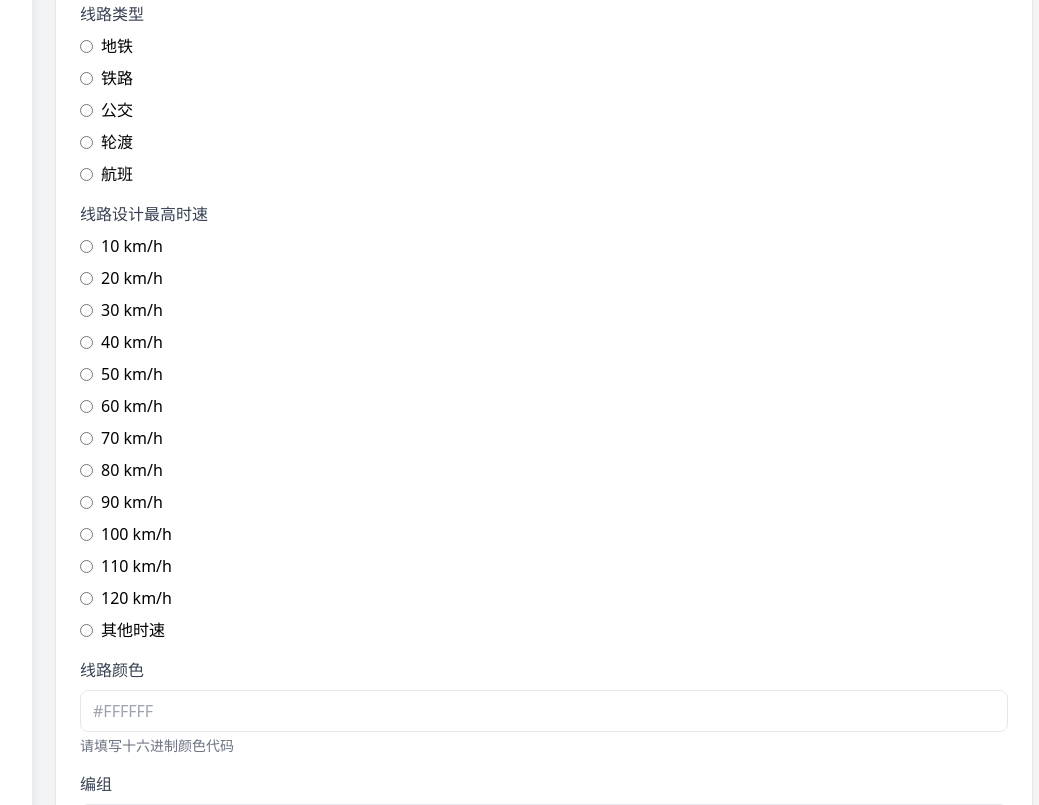
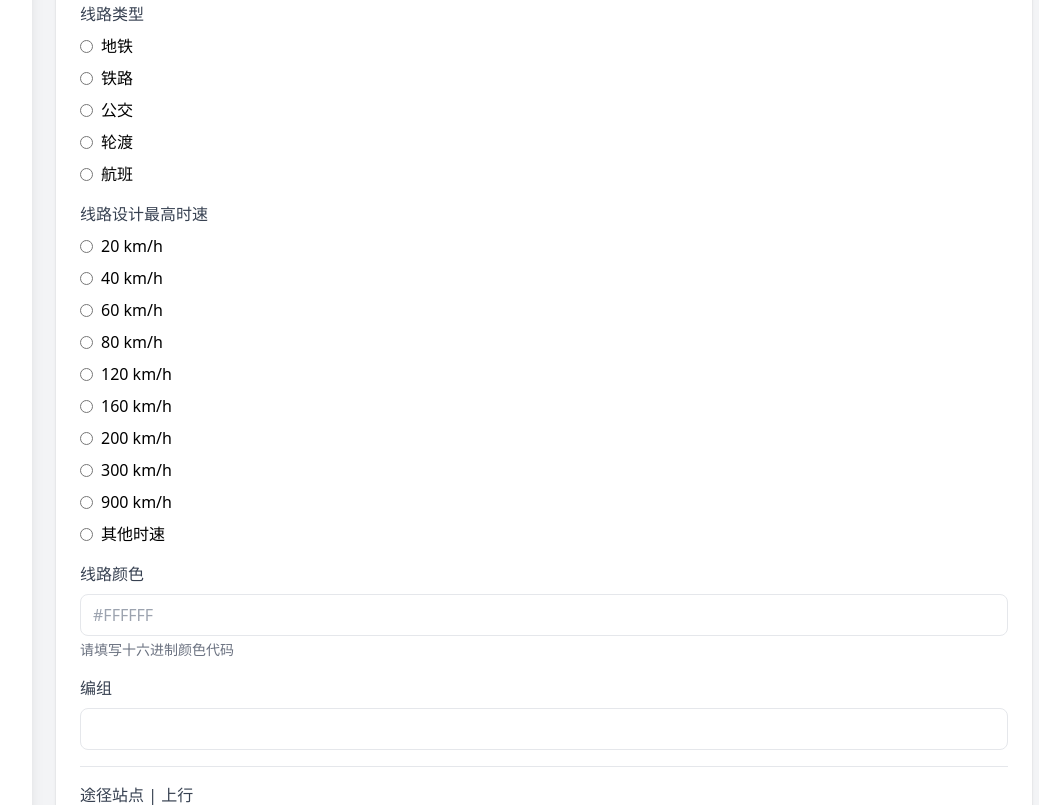
Before and after one commit to AZ-Studio-2023/Tianji_Center, a Python web app: template templates/dashboard/forms/line_application.html in a window 1280 px wide. Shown: the part 666-1471 px from the top of the page, without its empty margins (224-1263 px from the left). Run offline with Jinja, Linux system fonts and the light colour scheme; the template is opened without the code that fills it, so the values that code supplies are empty.

Commit message:
删除部分MTR轨道中不存在的时速

```diff
--- a/templates/dashboard/forms/line_application.html
+++ b/templates/dashboard/forms/line_application.html
@@ -97,7 +97,7 @@
             <div>
                 <label class="block text-gray-700 font-medium mb-2">线路设计最高时速</label>
                 <div class="space-y-2">
-                    {% for speed in [10, 20, 30, 40, 50, 60, 70, 80, 90, 100, 110, 120] %}
+                    {% for speed in [20, 40, 60, 80, 120, 160, 200, 300, 900] %}
                     <label class="flex items-center">
                         <input type="radio" name="max_speed" value="{{ speed }}" required
                                class="form-radio text-blue-500">
```
